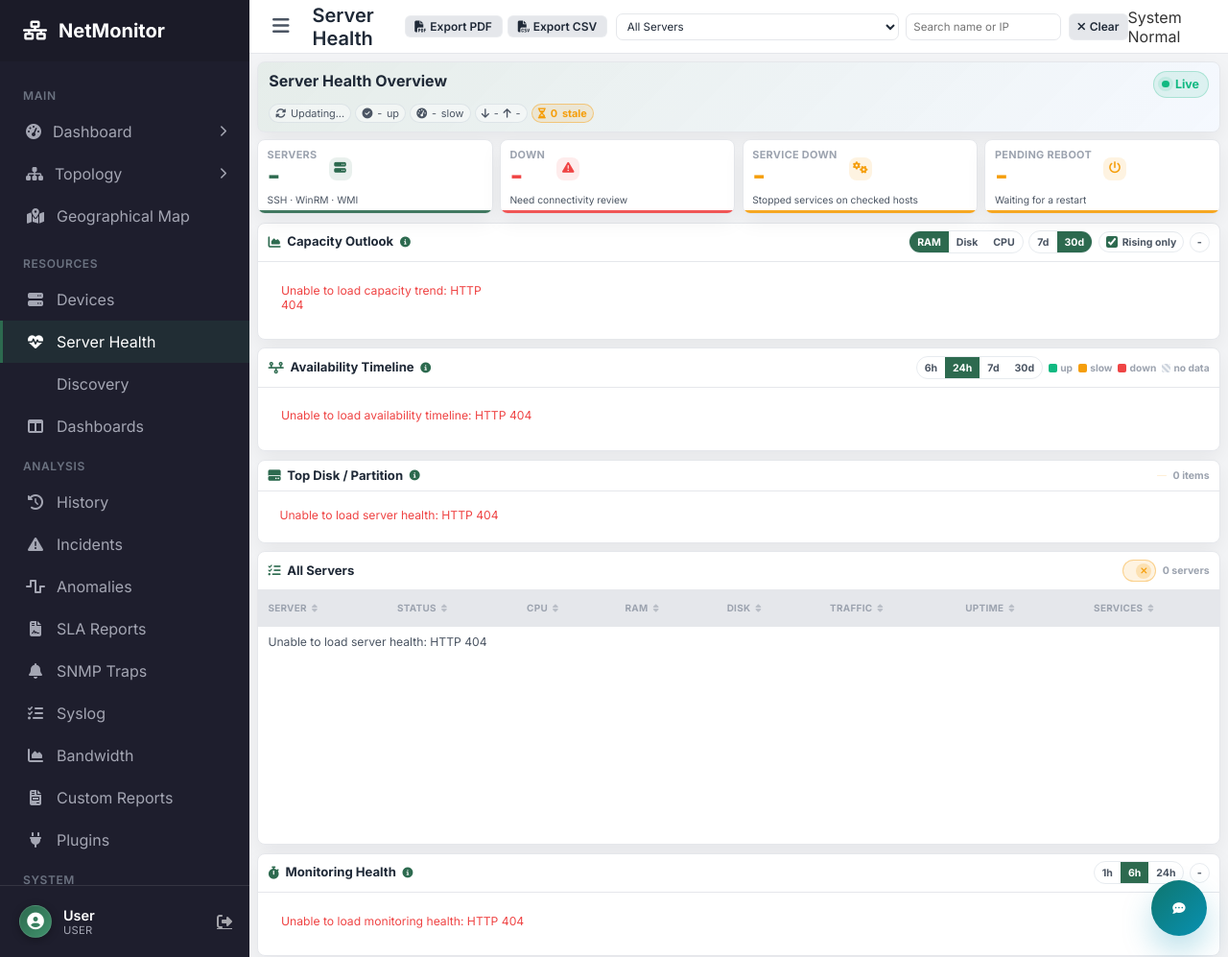
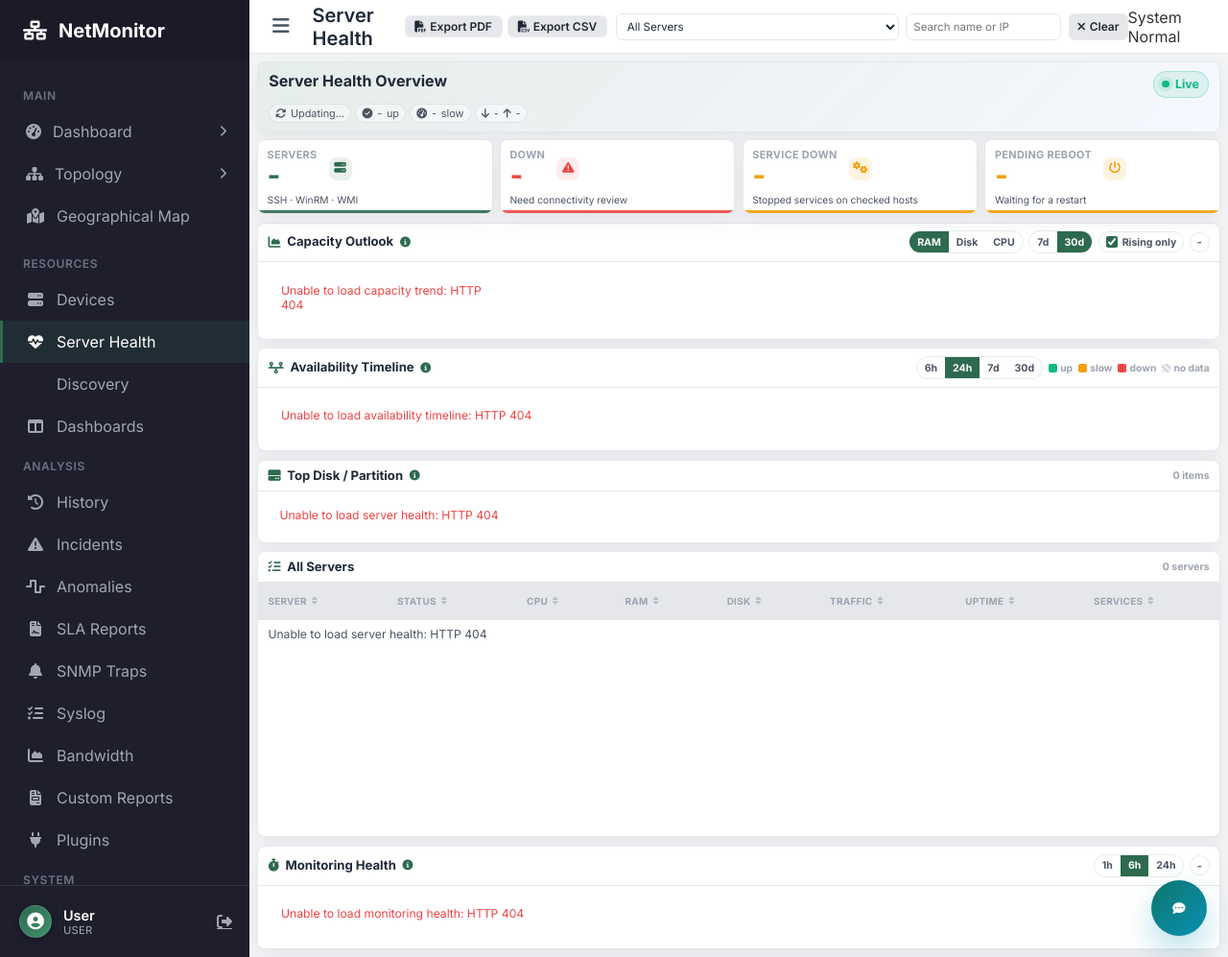
Before and after one commit to manitsrik/SenaNetworkMonitorV0, a Python web app: template templates/server_health.html in a window 1280 px wide. Shown: the whole page at 96% size. Run offline with Jinja, Linux system fonts and the light colour scheme; the template is opened without the code that fills it: most values are stand-ins (such as "Sample title", 1, 10 or a date in 2020); some libraries are stand-ins or nearby versions.

Commit message:
Let the hidden attribute actually hide the Server Health chips
Three chips are toggled with el.hidden: the stale-server shortcut, the
"partitions hidden" note on Top Disk, and the filter chip in the table
header. All three are laid out with display:inline-flex, and an author
rule outranks the UA stylesheet's [hidden] rule whatever its specificity,
so none of them ever hid. The filter chip was the visible one, sitting in
the All Servers header as an empty pill containing a lone close button.

A rule scoped to the page restores the intent. The smoke test now checks
that the rule exists, that every element toggled this way sits inside the
scope it covers, and fails if the rule is removed.

Co-Authored-By: Claude Opus 5 (1M context) <noreply@anthropic.com>

```diff
--- a/templates/server_health.html
+++ b/templates/server_health.html
@@ -48,6 +48,15 @@
         --health-soft: rgba(82, 183, 136, 0.12);
         --health-line: rgba(148, 163, 184, 0.18);
         --health-shadow: 0 18px 42px rgba(0, 0, 0, 0.22);
+    }
+
+    /* Several chips below are laid out with display:inline-flex and toggled via
+       el.hidden. An author rule outranks the UA stylesheet's [hidden] rule
+       whatever its specificity, so that display value kept them on screen with
+       nothing in them. Put the intent back explicitly. */
+    .server-health-page [hidden],
+    .server-health-header-actions [hidden] {
+        display: none !important;
     }
 
     .server-health-page .card {
```
